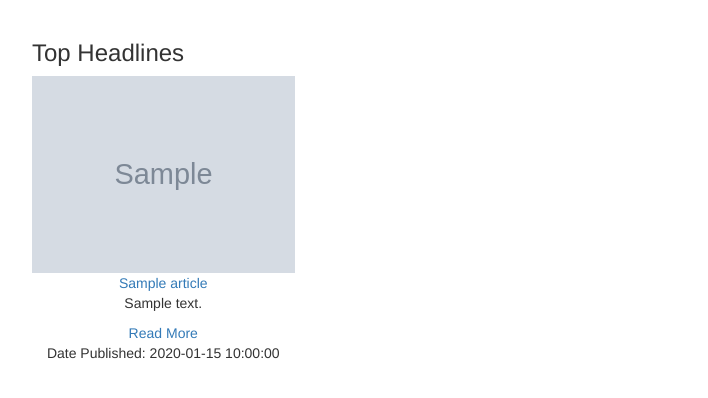
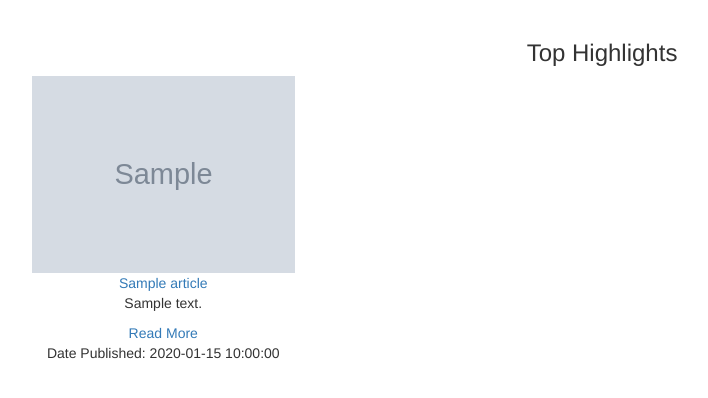
Before and after one commit to Jay-68/news-highlight, a Flask app: template app/templates/articles.html in a window 1280 px wide. Shown: the part 52-450 px from the top of the page, without its empty margins (38-746 px from the left). Run offline with Flask 2, Linux system fonts and the light colour scheme; the template is opened without the code that fills it: most values are stand-ins (such as "Sample title", 1, 10 or a date in 2020); grey boxes marked "Sample" are stand-in pictures; some libraries are stand-ins or nearby versions.

Commit message:
minor changes in templates

```diff
--- a/app/templates/articles.html
+++ b/app/templates/articles.html
@@ -4,13 +4,13 @@
 
 <div class="container">
   <!-- Top headlines section -->
-  <h3>Top Headlines</h3>
+  <h3 class="text-center">Top Highlights</h3>
 
   <div class="row">
     {%for article in articles%}
     <div class="col-md-3">
       <div class="card text-center border-secondary mb-3">
-          <img src="{{article.image}}" alt="" class="img-responsive card-img-top">
+        <img src="{{article.image}}" alt="" class="img-responsive card-img-top">
         <div class="card-body">
           <div class="card-title"><a href="{{article.url}}" target="_blank">
               {{article.title | truncate(40)}}
--- a/app/templates/index.html
+++ b/app/templates/index.html
@@ -4,7 +4,7 @@
 
 <div class="container">
   <!-- Top headlines section -->
-  <h3>Top Headlines</h3>
+  <h3>Top Sources</h3>
   {% for source in sources | batch(4) %}
   <div class="row">
     {% for source in source %}
```
